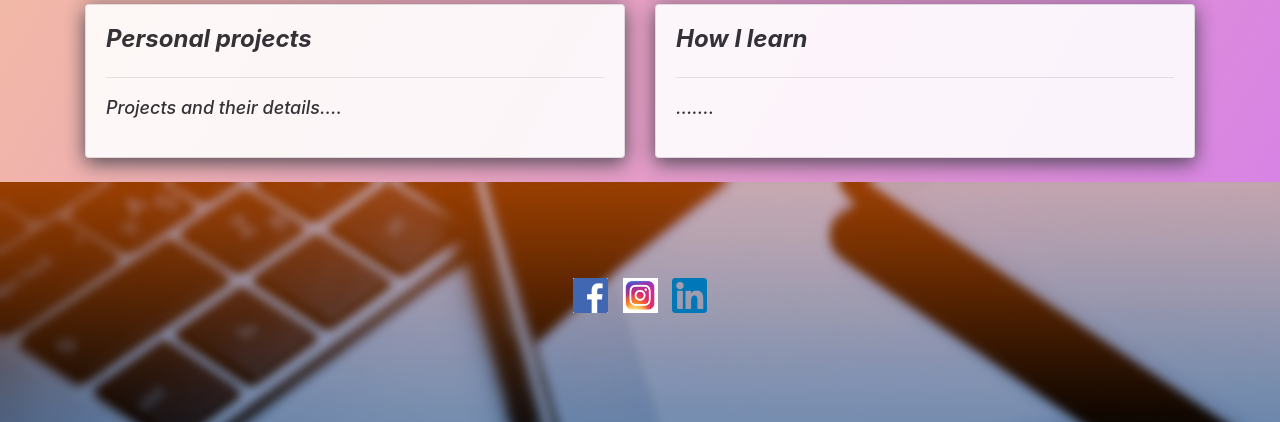
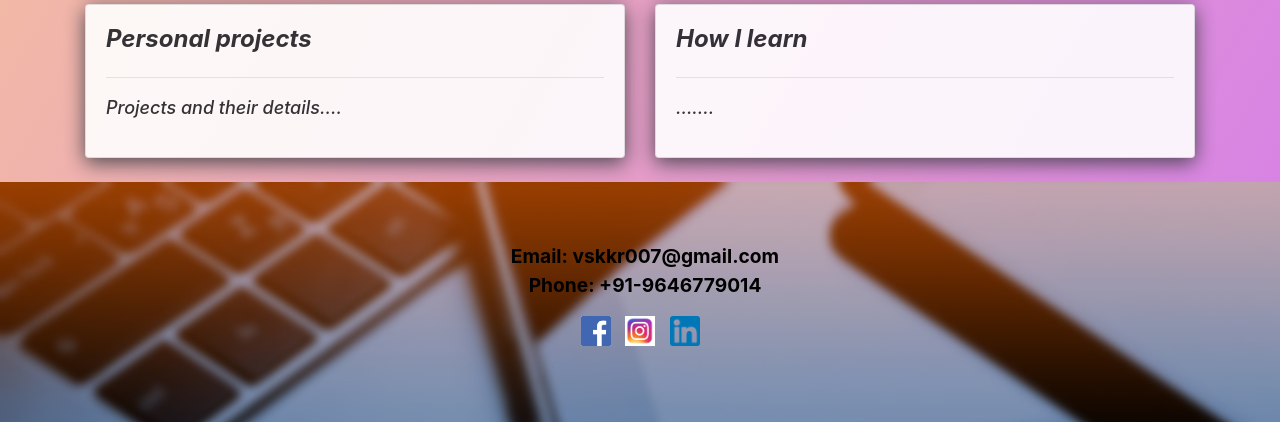
Before and after one commit to Vishal-py-js/Portfolio, a Django app: page / in a window 1280 px wide. Shown: the part 848-1270 px from the top of the page. Run offline with Django 3.2, Linux system fonts and the light colour scheme; some libraries are stand-ins or nearby versions.

Commit message:
Added contact

```diff
--- a/Myprofile/Templates/Myprofile/home.html
+++ b/Myprofile/Templates/Myprofile/home.html
@@ -85,10 +85,18 @@
     </div>
 </body>
 <div class="footer">
-    <ul id="ul" class="social-links">
-        <li><a href="https://www.facebook.com/vsk0619" target="blank"><img class="social" src="{% static 'images/facebook.png' %}"></a></li>
-        <li><a href="https://www.instagram.com/vishalk83/" target="blank"><img class="social" src="{% static 'images/Instagram.jpg' %}"></a></li>
-        <li><a href="https://www.linkedin.com/in/vishalrti/" target="blank"><img class="social" src="{% static 'images/LinkedIn.png' %}"></a></li>
-      </ul>
+    <div class="contact">
+        <ul class="contact-list">
+            <li>Email: vskkr007@gmail.com</li><br>
+            <li>Phone: +91-9646779014</li>
+        </ul>
+    </div>
+    <div>
+        <ul id="ul" class="social-links">
+            <li><a href="https://www.facebook.com/vsk0619" target="blank"><img class="social" src="{% static 'images/facebook.png' %}"></a></li>
+            <li><a href="https://www.instagram.com/vishalk83/" target="blank"><img class="social" src="{% static 'images/Instagram.jpg' %}"></a></li>
+            <li><a href="https://www.linkedin.com/in/vishalrti/" target="blank"><img class="social" src="{% static 'images/LinkedIn.png' %}"></a></li>
+        </ul>
+    </div>
 </div>
 </html>
--- a/static/css/main1.css
+++ b/static/css/main1.css
@@ -11,7 +11,7 @@
 }
 
 #profile-wrapperr {
-  background-color: white;
+  background-color:white;
   background-repeat: no-repeat;
   box-shadow: 0px 5px 20px rgb(63, 63, 71);
   background-size: cover;
@@ -53,11 +53,10 @@ li {
 }
 
 .social {
-  width: 35px;
-  height: 35px;
+  width: 30px;
+  height: 30px;
   margin-left: 5px;
   margin-right: 5px;
-  margin-top: 6rem;
 }
 
 h4 {
@@ -71,4 +70,14 @@ p {
 .footer {
   background-image: url("/static/images/background.jpg");
   height: 30%;
+  text-align: center;
 }
+
+.contact {
+  color: black;
+  font-size: larger;
+  font-weight: bold;
+  margin-right: 30px;
+  text-align: center;
+  padding-top: 60px;
+}
```
